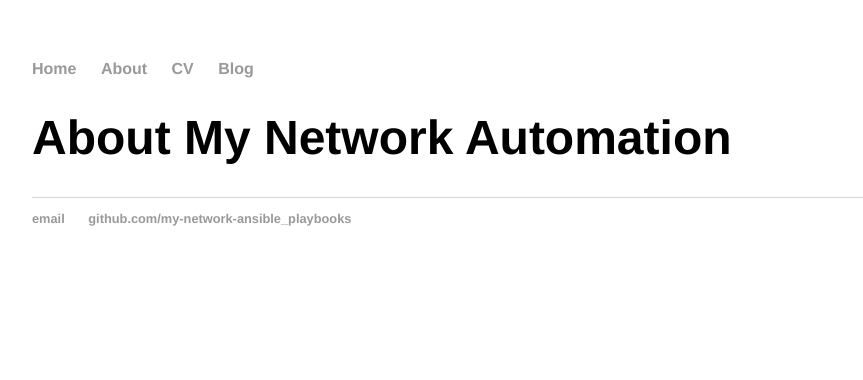
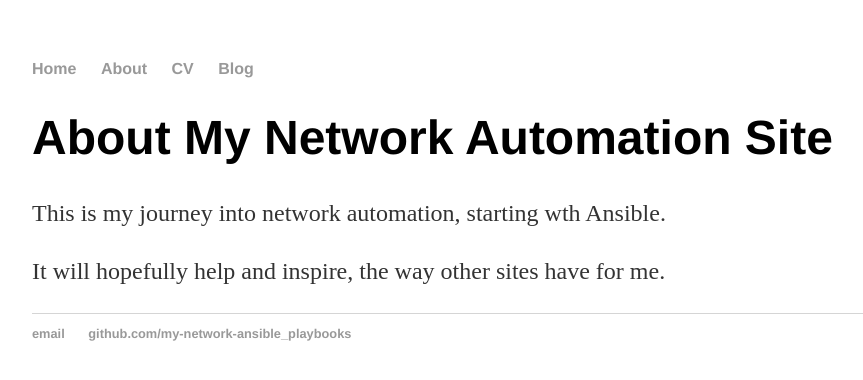
Before and after one commit to craigeowen/craigeowen.github.io, a Jekyll site: the page built from about/index.html, in a window 1280 px wide. Shown: the top 380 px of the page, without its empty margins (160-1023 px from the left). Built offline with Jekyll 4.4.1, drawn with Linux system fonts in a browser that asks for light colours.

Commit message:
Update index.html

```diff
--- a/about/index.html
+++ b/about/index.html
@@ -2,10 +2,9 @@
 layout: default
 title: About My Network Automation
 ---
-	<h1>{{ page.title }}</h1>
-	<ul class="about">
 
-	  {% for post in site.about %}
-	    <li><span>{{ about.date | date_to_string }}</span> » <a href="{{ about.url }}" title="{{ about.title }}">{{ about.title }}</a></li>
-	  {% endfor %}
-	</ul>
+<div class="blurb">
+	<h1>About My Network Automation Site</h1>
+	<p>This is my journey into network automation, starting wth Ansible.</p>
+	<p>It will hopefully help and inspire, the way other sites have for me.</p>
+</div><!-- /.blurb -->
```
